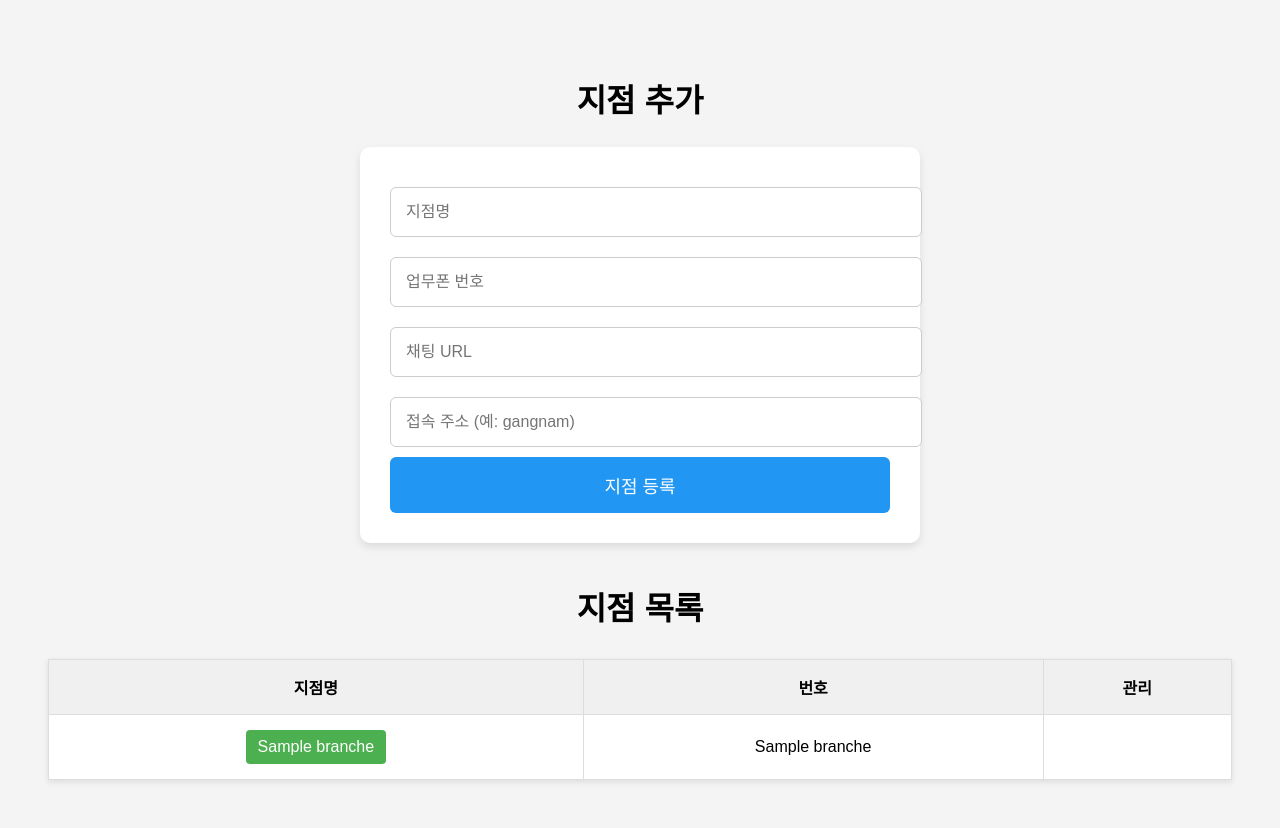
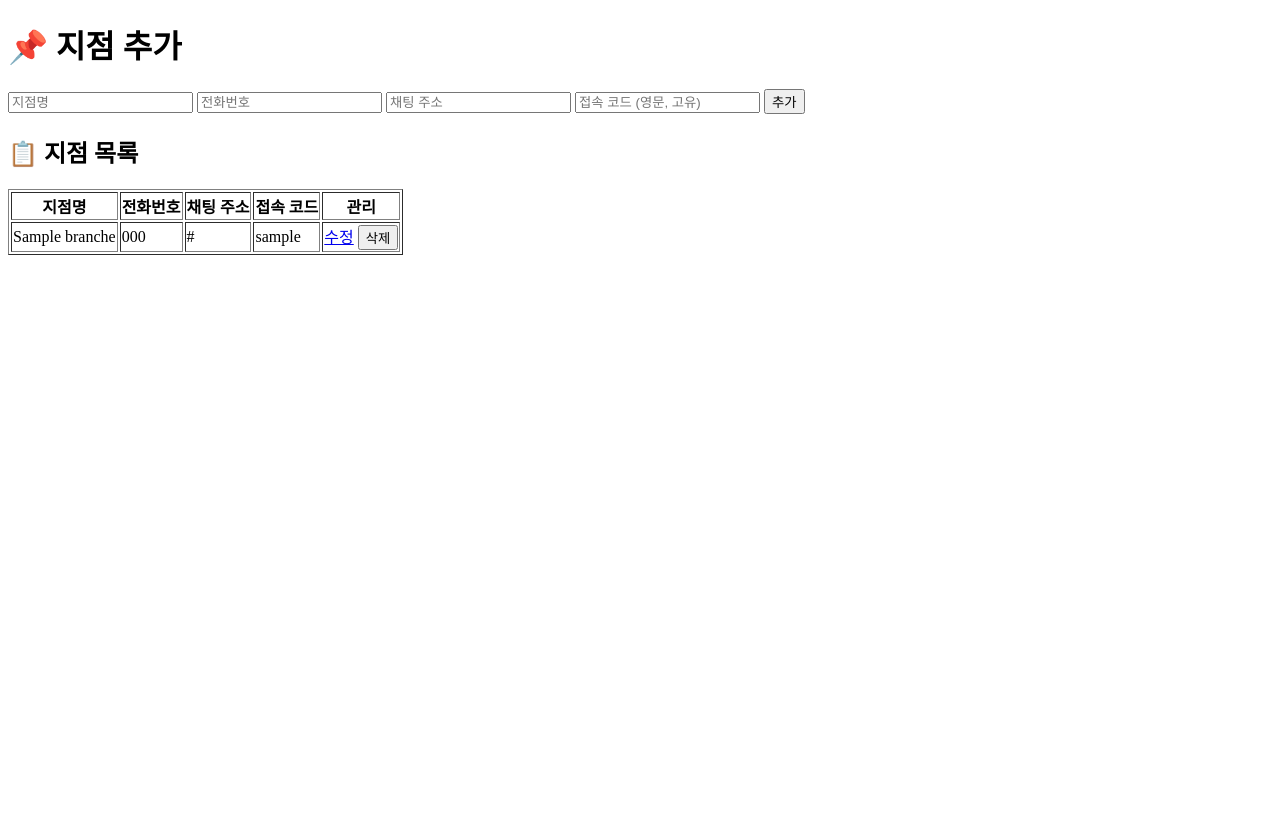
Before and after one commit to choiwonkyu/flask-qr-app, a Flask app: page /admin/add in a window 1280 px wide. After the commit the page ends 255 px from the top, so only its background shows below. Run offline with Flask 3, Linux system fonts and the light colour scheme; the visitor is signed in with stand-in values (Sample User, id 1); a database or web service that is not in the repository returns one stand-in record (values such as "Sample title"); some libraries are stand-ins or nearby versions.

Commit message:
페이지 수정

```diff
--- a/app.py
+++ b/app.py
@@ -53,7 +53,7 @@ def add_branch_page():
             conn.rollback()
             return "❌ 이미 존재하는 슬러그입니다."
 
-    cur.execute("SELECT * FROM branches ORDER BY id DESC")
+    cur.execute("SELECT name, phone, chat_url, slug FROM branches ORDER BY id DESC")
     branches = cur.fetchall()
     cur.close()
     conn.close()
--- a/templates/add_branch.html
+++ b/templates/add_branch.html
@@ -2,99 +2,37 @@
 <html>
 <head>
     <title>지점 관리</title>
-    <style>
-        body {
-            font-family: sans-serif;
-            padding: 40px;
-            background-color: #f4f4f4;
-        }
-        h2 {
-            text-align: center;
-            font-size: 32px;
-        }
-        form {
-            max-width: 500px;
-            margin: 0 auto 40px;
-            background-color: white;
-            padding: 30px;
-            border-radius: 10px;
-            box-shadow: 0 4px 8px rgba(0,0,0,0.1);
-        }
-        input {
-            width: 100%;
-            padding: 15px;
-            margin: 10px 0;
-            font-size: 16px;
-            border: 1px solid #ccc;
-            border-radius: 6px;
-        }
-        button {
-            width: 100%;
-            padding: 15px;
-            font-size: 18px;
-            background-color: #2196F3;
-            color: white;
-            border: none;
-            border-radius: 6px;
-            cursor: pointer;
-        }
-        button:hover {
-            background-color: #1976D2;
-        }
-        table {
-            width: 100%;
-            border-collapse: collapse;
-            margin-top: 30px;
-            background-color: white;
-            box-shadow: 0 2px 6px rgba(0,0,0,0.1);
-        }
-        th, td {
-            padding: 15px;
-            border: 1px solid #ddd;
-            text-align: center;
-        }
-        th {
-            background-color: #f0f0f0;
-        }
-        a.button {
-            background-color: #4CAF50;
-            padding: 8px 12px;
-            color: white;
-            text-decoration: none;
-            border-radius: 4px;
-            display: inline-block;
-        }
-        form.inline {
-            display: inline;
-        }
-    </style>
 </head>
 <body>
-    <h2>지점 추가</h2>
+    <h1>📌 지점 추가</h1>
     <form method="post">
         <input type="text" name="name" placeholder="지점명" required>
-        <input type="text" name="phone" placeholder="업무폰 번호" required>
-        <input type="text" name="chat_url" placeholder="채팅 URL" required>
-        <input type="text" name="slug" placeholder="접속 주소 (예: gangnam)" required>
-        <button type="submit">지점 등록</button>
+        <input type="text" name="phone" placeholder="전화번호" required>
+        <input type="text" name="chat_url" placeholder="채팅 주소" required>
+        <input type="text" name="slug" placeholder="접속 코드 (영문, 고유)" required>
+        <button type="submit">추가</button>
     </form>
 
-    <h2>지점 목록</h2>
-    <table>
+    <h2>📋 지점 목록</h2>
+    <table border="1">
         <tr>
             <th>지점명</th>
-            <th>번호</th>
+            <th>전화번호</th>
+            <th>채팅 주소</th>
+            <th>접속 코드</th>
             <th>관리</th>
         </tr>
         {% for branch in branches %}
         <tr>
-            <td><a href="{{ url_for('branch_page', slug=branch[4]) }}" class="button">{{ branch[1] }}</a></td>
+            <td>{{ branch[0] }}</td>
+            <td>{{ branch[1] }}</td>
             <td>{{ branch[2] }}</td>
+            <td>{{ branch[3] }}</td>
             <td>
-                <!-- 수정/삭제 기능이 필요하면 이곳에 버튼 추가 가능 -->
-                <!-- 예:
-                <a href="{{ url_for('edit_branch', slug=branch[0]) }}" class="button">수정</a>
-                -->
+                <a href="{{ url_for('edit_branch', slug=branch[3]) }}">수정</a>
+                <form method="post" action="{{ url_for('delete_branch', slug=branch[3]) }}" style="display:inline;">
+                    <button type="submit">삭제</button>
+                </form>
             </td>
         </tr>
         {% endfor %}
--- a/templates/edit_branch.html
+++ b/templates/edit_branch.html
@@ -23,7 +23,7 @@
             display: block;
             margin-top: 15px;
         }
-        input[type="text"], input[type="url"], input[type="password"] {
+        input[type="text"], input[type="url"] {
             width: 100%;
             padding: 8px;
             margin-top: 5px;
@@ -59,9 +59,6 @@
         <label for="chat_url">채팅 URL:</label>
         <input type="url" name="chat_url" value="{{ branch[3] }}" required>
 
-        <label for="password">관리자 비밀번호:</label>
-        <input type="password" name="password" required>
-
         <button type="submit">수정 완료</button>
     </form>
 
```
